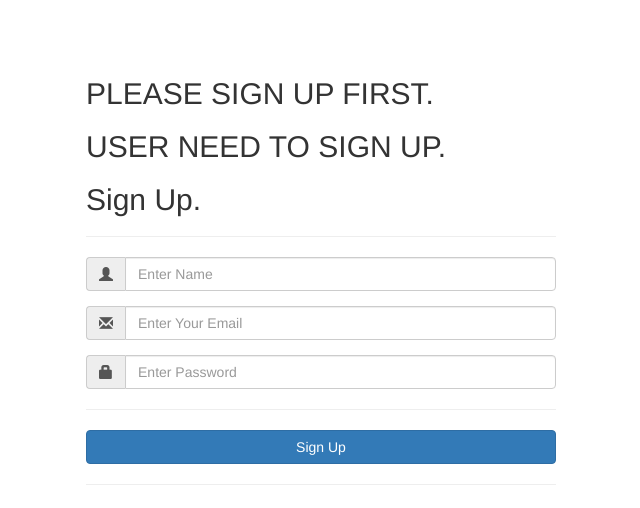
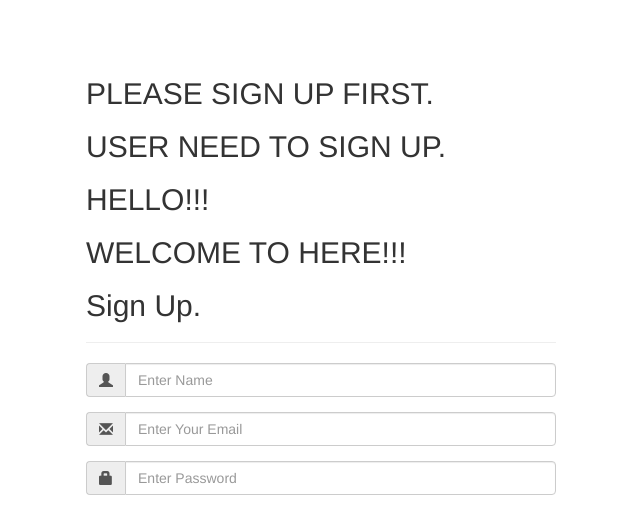
Before and after one commit to wping55/lab2, a PHP site: page /register.php in a window 1280 px wide. Shown: the top 508 px of the page, without its empty margins (319-959 px from the left). Run offline with PHP 8.4, Linux system fonts and the light colour scheme; data that the repository does not hold is empty.

Commit message:
NEW CHANGES 2
I HAVE ADDED HELLO AND WELCOME

```diff
--- a/login-registration-php-new/register.php
+++ b/login-registration-php-new/register.php
@@ -103,6 +103,8 @@
         	<div class="form-group">
 		<h2 class = "">PLEASE SIGN UP FIRST.</h2>
 		<h2 class = "">USER NEED TO SIGN UP.</h2>
+		<h2 class = "">HELLO!!!</h2>
+		<h2 class = "">WELCOME TO HERE!!!</h2>
             	<h2 class="">Sign Up.</h2>
             </div>
 
```
